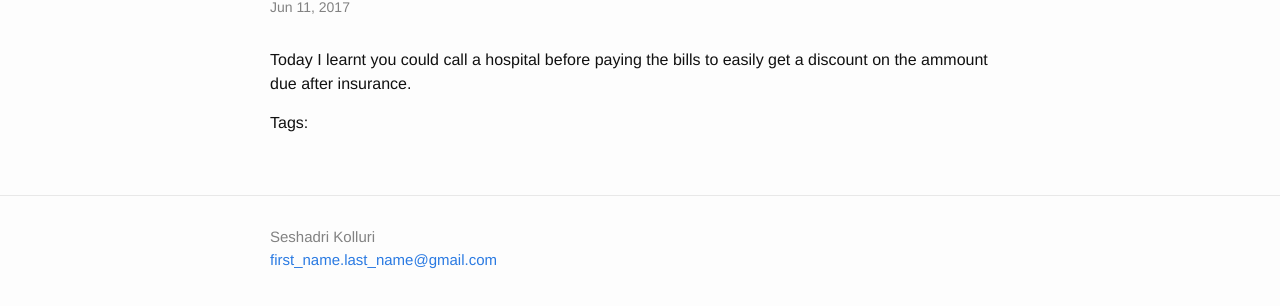
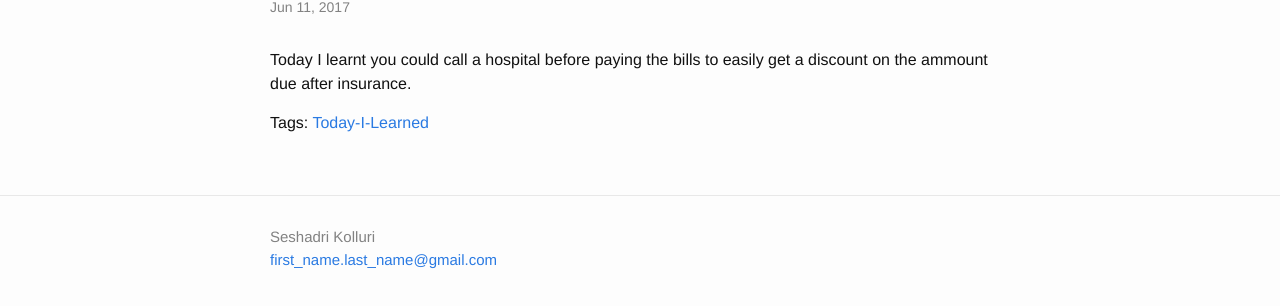
Before and after one commit to SeshadriKolluri/SeshadriKolluri.github.io, a Jekyll site: the page built from _posts/2017-06-11-til-test.md, in a window 1280 px wide. Shown: the part 152-458 px from the top of the page. Built offline with Jekyll 4.4.1, drawn with Linux system fonts in a browser that asks for light colours.

Commit message:
Create tags.yml

```diff
--- a/_data/tags.yml
+++ b/_data/tags.yml
@@ -2,3 +2,5 @@
   name: General
 - slug: notes
   name: Notes
+- slug: daily_til
+  name: Today-I-Learned
```
